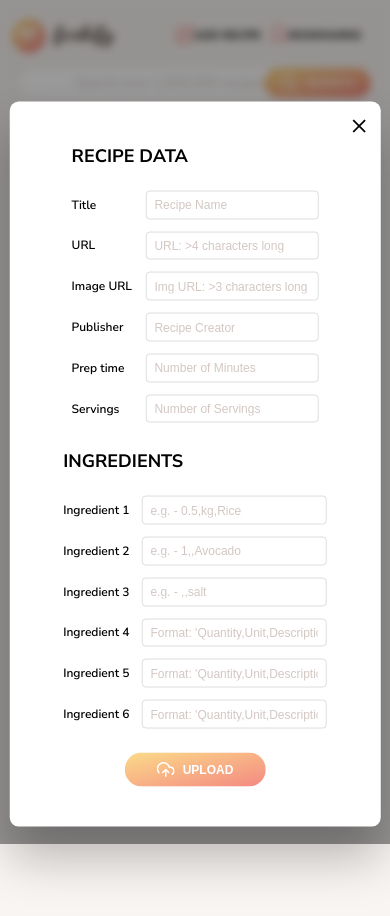
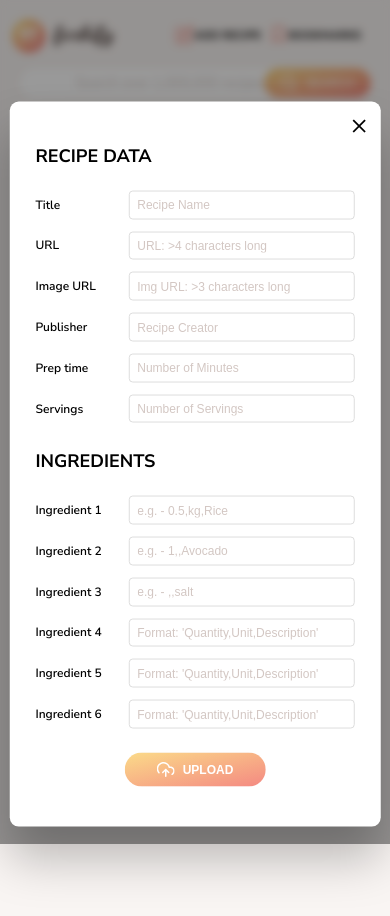
Before and after one commit to Frank-Pechar/forkify, a website built with Parcel: page index.html in a window 390 px wide. Both pictures are taken after a click on the button "ADD RECIPE". Built offline with nearby package versions, Linux system fonts and the light colour scheme.

Commit message:
Refinements for mobile input

```diff
--- a/src/sass/_upload.scss
+++ b/src/sass/_upload.scss
@@ -10,9 +10,11 @@
   box-shadow: 0 4rem 6rem rgba(0, 0, 0, 0.25);
   z-index: 1000;
   transition: all 0.5s;
-  @media only screen and (min-width: 670px) {
+  @media only screen and (max-width: 340px) {
+    padding: 5rem 0;
+  }
+  @media only screen and (min-width: 700px) {
     top: 30%;
-    padding: 5rem 6rem;
   }
 
   .btn--close-modal {
@@ -59,11 +61,17 @@
   row-gap: 3rem;
 
   &__column {
+    flex: 1 1 auto;
     min-width: 100px;
+    max-width: 80%;
     display: grid;
     grid-template-columns: 1fr 2.8fr;
     align-items: center;
     gap: 1.5rem;
+
+    @media only screen and (max-width: 400px) {
+      max-width: 90%;
+    }
 
     & label {
       font-size: 1.5rem;
```
